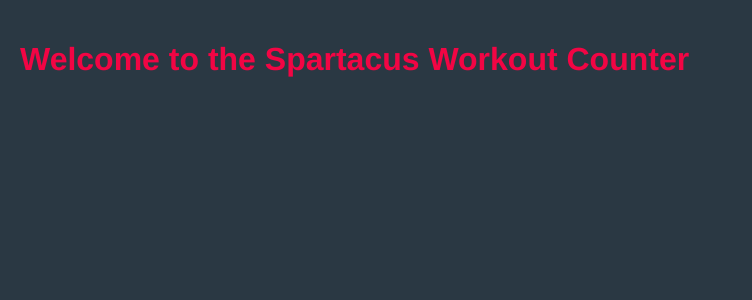
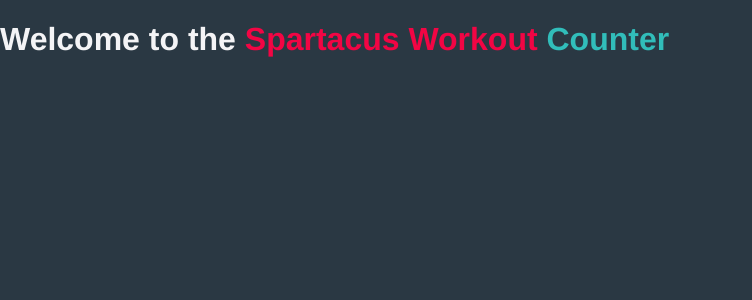
Before and after one commit to EMachado88/spartacus-workout-counter, a Vue app: page / in a window 1280 px wide. Shown: the top 300 px of the page, without its empty margins (0-752 px from the left). Built offline with nearby package versions, Linux system fonts and the light colour scheme.

Commit message:
SCSS reorganization

```diff
--- a/src/App.vue
+++ b/src/App.vue
@@ -1,6 +1,7 @@
 <template>
-  <div id="app">
-    <h1 class="text-primary">Welcome to the Spartacus Workout Counter</h1>
+  <div id="app" class="pa-18">
+    <h1 class="text-white">Welcome to the <span class="text-primary">Spartacus Workout</span> <span
+        class="text-secondary">Counter</span></h1>
   </div>
 </template>
 
@@ -19,14 +20,10 @@ export default Vue.extend({
 @import './assets/scss/main';
 
 #app {
-  font-family: Avenir, Helvetica, Arial, sans-serif;
-  -webkit-font-smoothing: antialiased;
-  -moz-osx-font-smoothing: grayscale;
   text-align: center;
   display: flex;
   color: $white;
   width: 100%;
   height: 100%;
-  padding: 20px;
 }
 </style>
--- a/src/assets/scss/helpers.scss
+++ b/src/assets/scss/helpers.scss
@@ -84,7 +84,7 @@ $font-sizes: (12, 14, 16, 18, 20, 24, 28, 32, 36, 40, 48, 56, 64);
 }
 
 // Spacing
-$spaceamounts: (4, 8, 12, 16, 20, 24, 28, 32, 36, 40);
+$spaceamounts: (0, 4, 8, 12, 16, 20, 24, 28, 32, 36, 40);
 $sides: (top, bottom, left, right, x, y);
 
 @each $space in $spaceamounts {
@@ -100,6 +100,10 @@ $sides: (top, bottom, left, right, x, y);
 
   .pa-#{$space} {
     padding: #{$space}px !important;
+  }
+
+  .ma-#{$space} {
+    margin: #{$space}px !important;
   }
 }
 
--- a/src/assets/scss/main.scss
+++ b/src/assets/scss/main.scss
@@ -11,6 +11,9 @@ html, body {
   width: 100%;
   height: 100%;
   background-color: $black;
+  font-family: Avenir, Helvetica, Arial, sans-serif;
+  -webkit-font-smoothing: antialiased;
+  -moz-osx-font-smoothing: grayscale;
 }
 
 ::selection {
```
